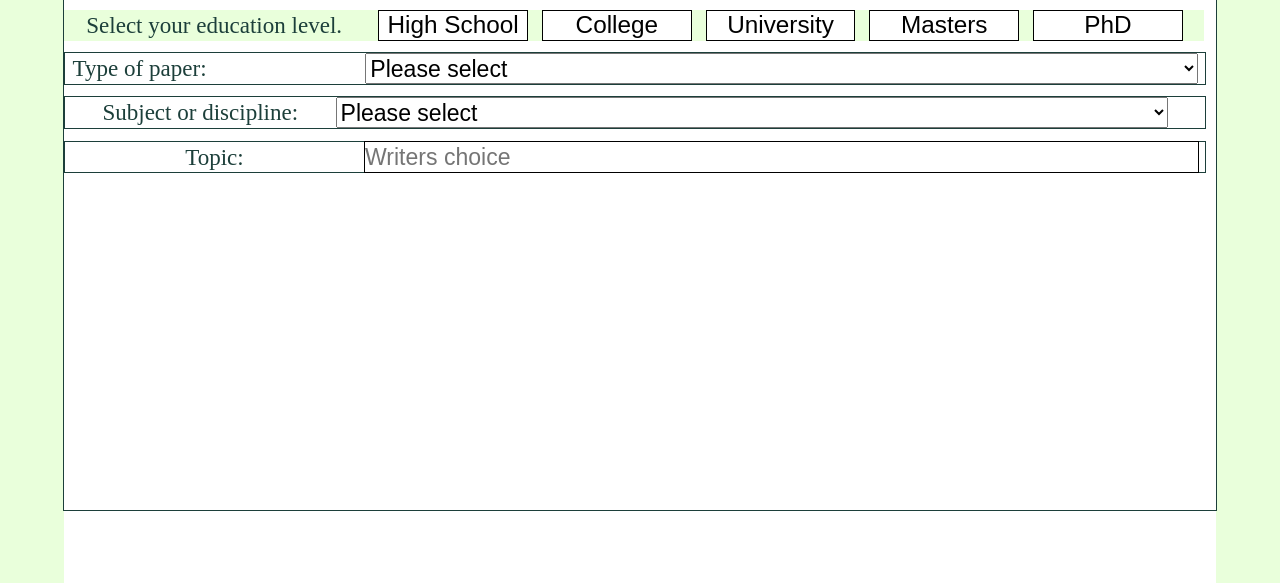
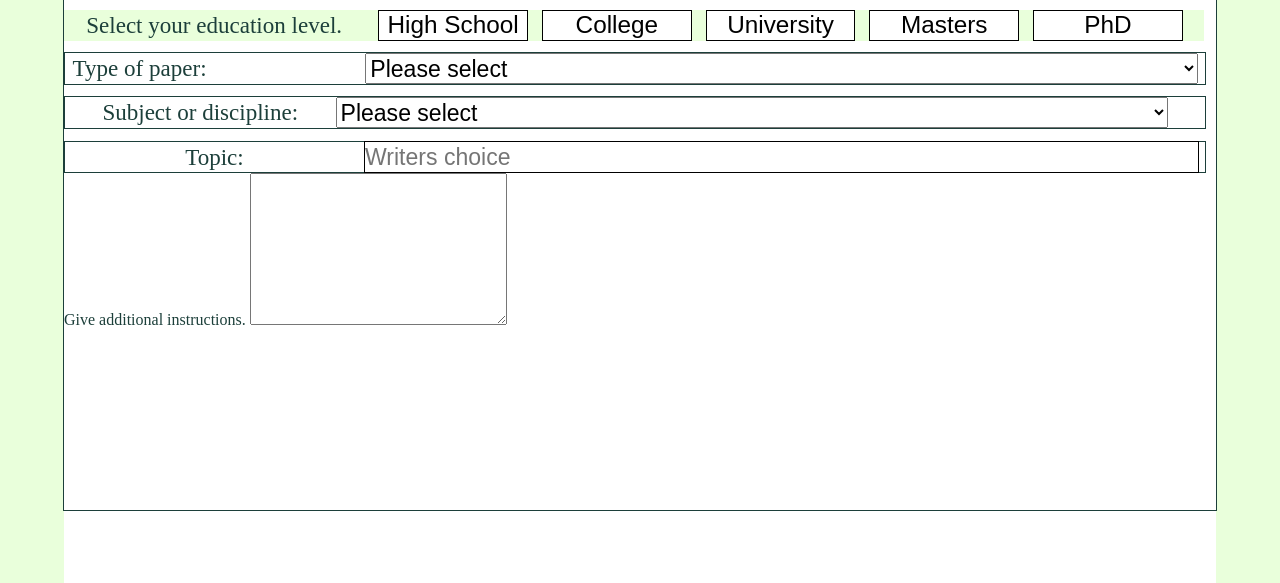
Before and after one commit to MokuaEnock/In-Talanta, a plain HTML site: page order2/index.html in a window 1280 px wide. Shown: the part 217-800 px from the top of the page. Drawn offline with Linux system fonts and the light colour scheme.

Commit message:
add textarea

```diff
--- a/order2/index.html
+++ b/order2/index.html
@@ -62,7 +62,7 @@
           <label for="topic1">Subject or discipline:</label>
           <select name="type_of_paper1" id="topic1" required>
             <option value="please_read">Please select</option>
-            <option value="option1">Lorem, ipsum dolor.</option>
+            <option value="option1">education</option>
             <option value="option1">Lorem, ipsum dolor.</option>
             <option value="option1">Lorem, ipsum dolor.</option>
             <option value="option1">Lorem, ipsum dolor.</option>
@@ -81,6 +81,16 @@
             placeholder="Writers choice"
           />
         </div>
+
+        <div id="paper_instructions">
+          <label for="instruction">Give additional instructions.</label>
+          <textarea
+            name="instruction"
+            id="instruction"
+            cols="30"
+            rows="10"
+          ></textarea>
+        </div>
       </section>
     </form>
   </body>
```
